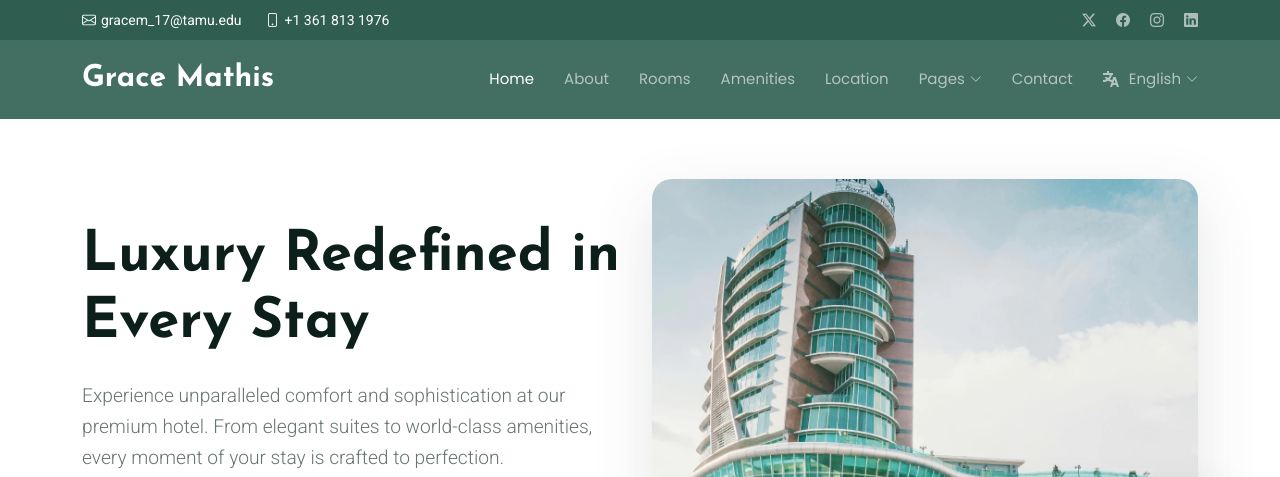
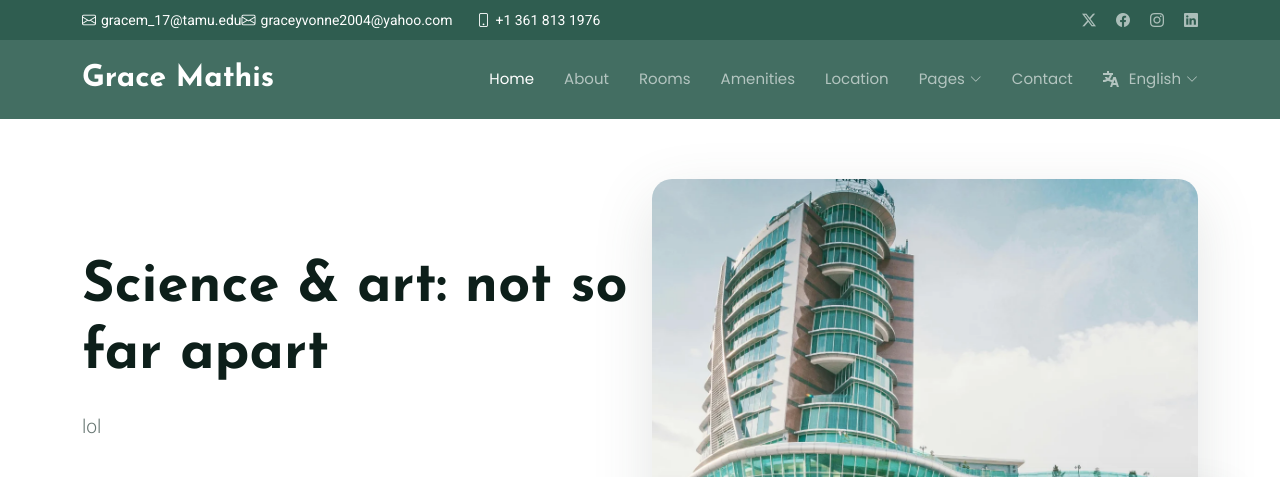
Before and after one commit to grace-mathis/grace-mathis, a plain HTML site: page index.html in a window 1280 px wide. Shown: the top 477 px of the page. Drawn offline with Linux system fonts and the light colour scheme.

Commit message:
Update index.html

```diff
--- a/index.html
+++ b/index.html
@@ -44,6 +44,7 @@
       <div class="container d-flex justify-content-center justify-content-md-between">
         <div class="contact-info d-flex align-items-center">
           <i class="bi bi-envelope d-flex align-items-center"><a href="mailto:contact@example.com">gracem_17@tamu.edu</a></i>
+          <i class="bi bi-envelope d-flex align-items-center"><a href="mailto:contact@example.com">graceyvonne2004@yahoo.com</a></i>
           <i class="bi bi-phone d-flex align-items-center ms-4"><span>+1 361 813 1976</span></i>
         </div>
         <div class="social-links d-none d-md-flex align-items-center">
@@ -124,8 +125,8 @@
 
           <div class="col-lg-6" data-aos="fade-right" data-aos-delay="200">
             <div class="hero-content">
-              <h1>Luxury Redefined in Every Stay</h1>
-              <p class="lead">Experience unparalleled comfort and sophistication at our premium hotel. From elegant suites to world-class amenities, every moment of your stay is crafted to perfection.</p>
+              <h1>Science & art: not so far apart </h1>
+              <p class="lead">lol</p>
               <div class="hero-features">
                 <div class="feature-item">
                   <i class="bi bi-wifi"></i>
```
